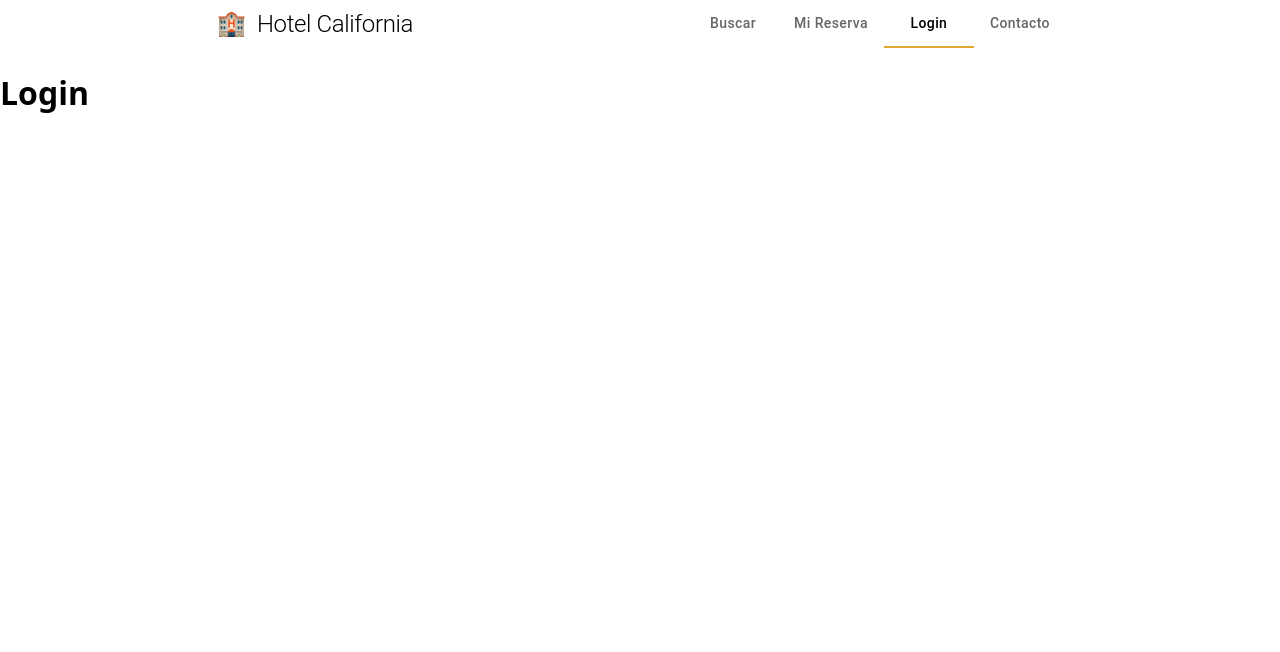
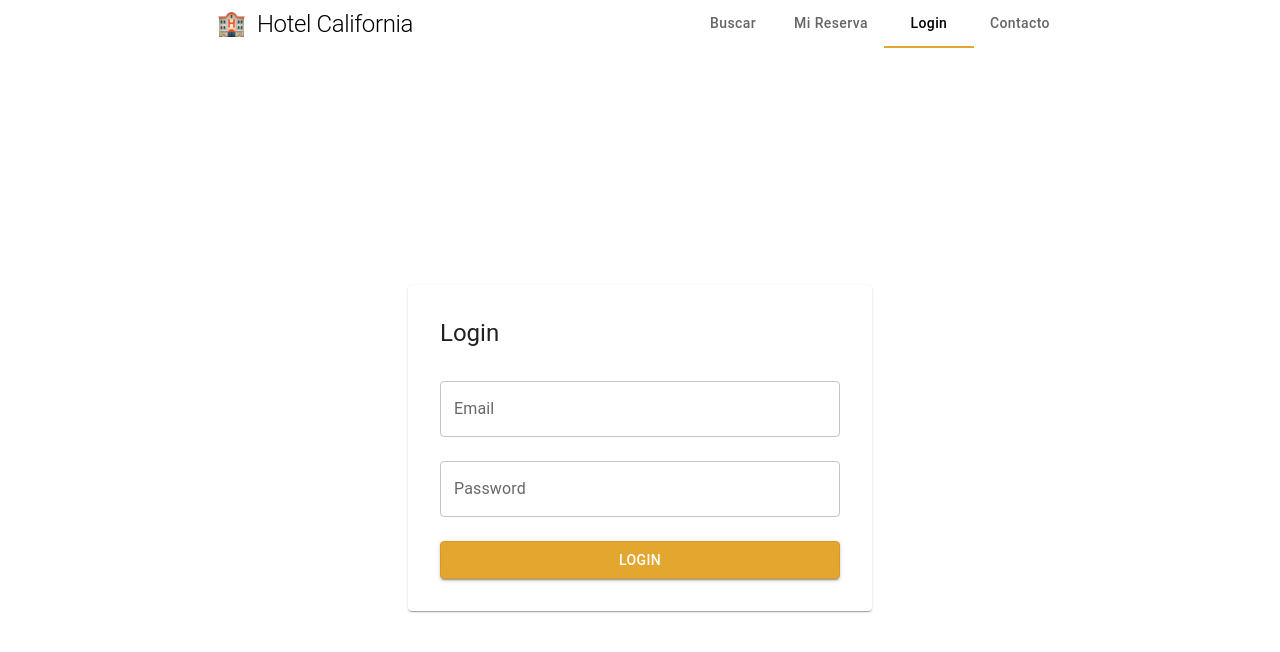
Before and after one commit to UEM-Grupo-4/Hotel-California-FrontEnd, a React (Vite) app: page /login in a window 1280 px wide. Shown: the top 652 px of the page. Built offline with nearby package versions, Linux system fonts and the light colour scheme; no server answers.

Commit message:
Versión preliminar de Login

```diff
--- /dev/null
+++ b/src/api/auth.ts
@@ -0,0 +1,37 @@
+import { apiRoutes } from "./apiRoutes";
+import { api } from "./axios";
+import { useMutation } from "@tanstack/react-query";
+import { useAuth } from "../auth/AuthContext";
+import { useNavigate } from "react-router-dom";
+
+type LoginPayload = {
+  email: string;
+  password: string;
+};
+
+export const loginRequest = async ({ email, password }: LoginPayload) => {
+  const { data } = await api.post(apiRoutes.login, {
+    email,
+    password,
+  });
+
+  return data;
+};
+
+export const useLogin = () => {
+  const { login } = useAuth();
+  const navigate = useNavigate();
+
+  return useMutation({
+    mutationFn: loginRequest,
+    onSuccess: data => {
+      const { access, user } = data;
+
+      login(access, user);
+
+      if (user.is_admin) navigate("/admin");
+      else if (user.is_club_owner) navigate("/my-courts");
+      else navigate("/matches");
+    },
+  });
+};
--- a/src/auth/AuthContext.tsx
+++ b/src/auth/AuthContext.tsx
@@ -1,4 +1,4 @@
-import { createContext } from "react";
+import { createContext, useContext } from "react";
 import type { User } from "../types/user";
 
 export type AuthContextType = {
@@ -9,3 +9,5 @@ export type AuthContextType = {
 };
 
 export const AuthContext = createContext<AuthContextType | undefined>(undefined);
+
+export const useAuth = () => useContext(AuthContext);
--- a/src/pages/Login/Login.tsx
+++ b/src/pages/Login/Login.tsx
@@ -1,5 +1,63 @@
+import { useState } from "react";
+import { Container, Box, Typography, TextField, Button, Paper } from "@mui/material";
+import { useLogin } from "../../api/auth";
+
 const Login = () => {
-  return <h1>Login</h1>;
+  const { mutate: loginMutate, isPending } = useLogin();
+  const [email, setEmail] = useState("");
+  const [password, setPassword] = useState("");
+
+  const handleChangeInputs = (
+    value: string,
+    callback: React.Dispatch<React.SetStateAction<string>>
+  ) => {
+    callback(value);
+  };
+
+  const handleSubmit = () => {
+    loginMutate({ email, password });
+  };
+
+  return (
+    <Container maxWidth='md'>
+      <Box display="flex" justifyContent="center" alignItems="center" height="100vh">
+        <Paper sx={{ p: 4, width: 400 }}>
+          <Typography variant="h5" mb={2}>
+            Login
+          </Typography>
+
+          <TextField
+            fullWidth
+            label="Email"
+            value={email}
+            onChange={e => handleChangeInputs(e.target.value, setEmail)}
+            margin="normal"
+          />
+
+          <TextField
+            fullWidth
+            label="Password"
+            type="password"
+            value={password}
+            onChange={e => handleChangeInputs(e.target.value, setPassword)}
+            margin="normal"
+          />
+
+          <Button
+            fullWidth
+            variant="contained"
+            loading={isPending}
+            sx={{ mt: 2 }}
+            onClick={handleSubmit}
+          >
+            Login
+          </Button>
+        </Paper>
+      </Box>
+    </Container>
+
+  );
+
 };
 
 export default Login;
```
